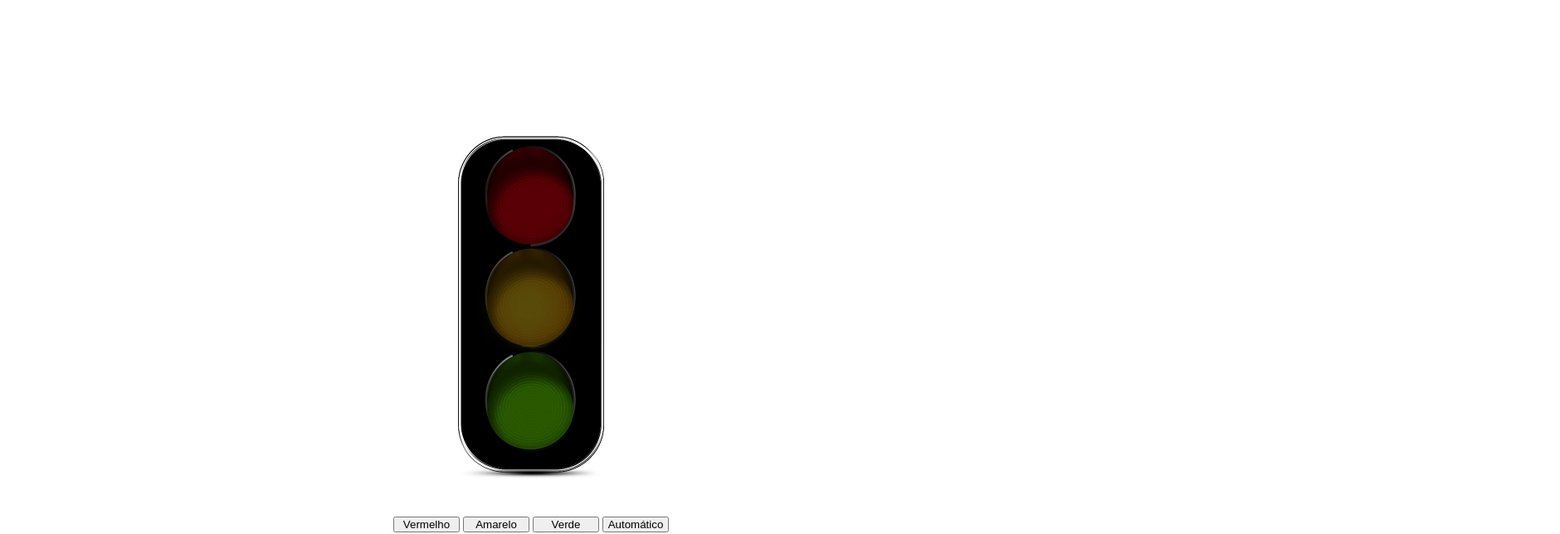
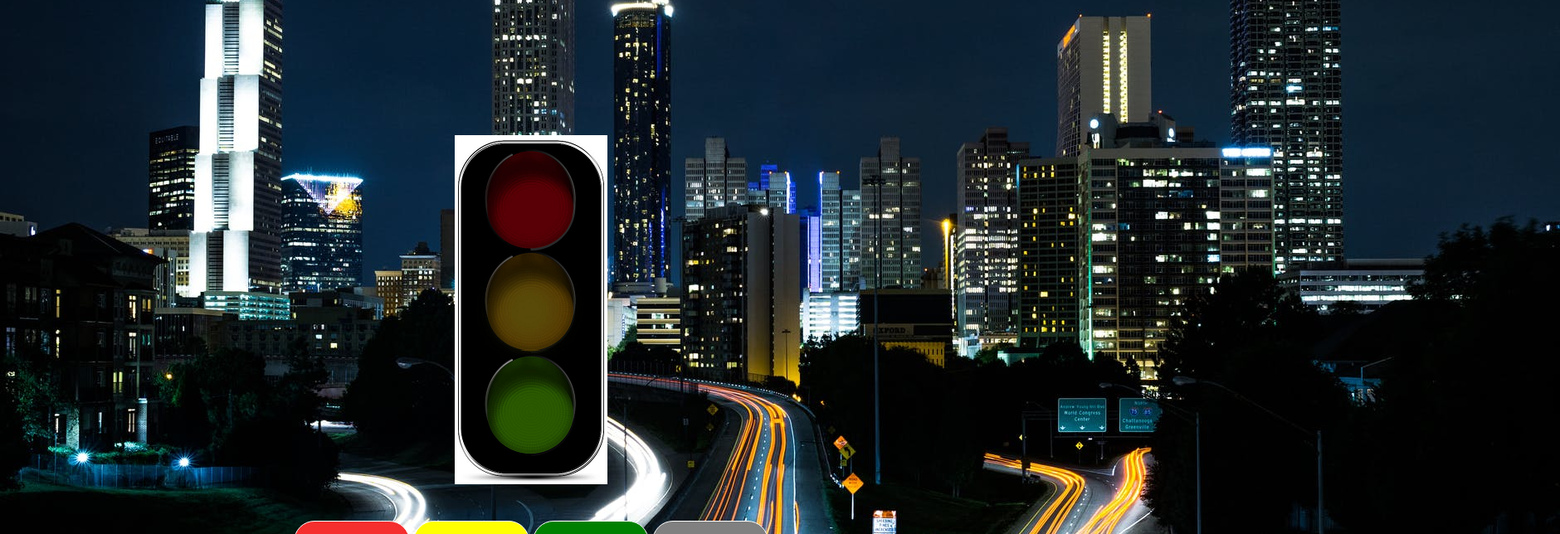
Before and after one commit to theusgit/semaforoJS, a plain HTML site: page index.html in a window 1280 px wide. Shown: the top 644 px of the page at 83% size, 1880 px wide, since content can reach past the window. Drawn offline with Linux system fonts and the light colour scheme.

Commit message:
melhorando front

```diff
--- a/index.html
+++ b/index.html
@@ -10,15 +10,17 @@
 
 <body>
     <main>
-
+        <div class="fundo">
+            <img src="./img/transito.jpeg" alt="Imagem de transito">
+        </div>
         <div>
             <img src="./img/desligado.png" alt="Imagem Semáforo desligado" id='img'>
         </div>
         <div id='buttons'>
-            <button id="red" class="button">Vermelho</button>
-            <button id="yellow" class="button">Amarelo</button>
-            <button id="green" class="button">Verde</button>
-            <button id="automatic" class="button">Automático</button>
+            <button id="red" class="btnRed">Vermelho</button>
+            <button id="yellow" class="btnyellow">Amarelo</button>
+            <button id="green" class="btngreen">Verde</button>
+            <button id="automatic" class="btnautomatic">Automático</button>
 
         </div>
 
--- a/semaforo.js
+++ b/semaforo.js
@@ -28,7 +28,7 @@ const turnON = {
     'red': () => img.src = './img/vermelho.png',
     'yellow': () => img.src = './img/amarelo.png',
     'green': () => img.src = './img/verde.png',
-    'automatic': () => intervalId = setInterval(changeColor, 2000)
+    'automatic': () => intervalId = setInterval(changeColor, 1000)
 }
 
 buttons.addEventListener('click', trafficLigth);
--- a/style.css
+++ b/style.css
@@ -1,16 +1,90 @@
-*{
+* {
     margin: 0;
     padding: 0;
     box-sizing: border-box;
 }
-main{
-    height: 100vh;
+
+main {
+    height: 50vh;
     display: flex;
     justify-content: center;
     align-items: center;
     flex-direction: column;
     gap: 5vh;
 }
-.button{
-    width: 80px;
+
+.fundo{
+    width: 100%;
+    height: 100%;
 }
+.btnRed {
+    background-color: #f52e2e;
+    border-radius: 200px;
+    border: 1px solid #ffffff;
+    display: inline-block;
+    color: #ffffff;
+    font-family: arial;
+    font-size: 15px;
+    font-weight: bold;
+    font-style: normal;
+    height: 50px;
+    width: 140px;
+    text-decoration: none;
+    text-align: center;
+    text-shadow: 1px 1px 0px #000000;
+    cursor: pointer;
+}
+
+.btngreen {
+    background-color: green;
+    border-radius: 200px;
+    border: 1px solid #ffffff;
+    display: inline-block;
+    color: #ffffff;
+    font-family: arial;
+    font-size: 15px;
+    font-weight: bold;
+    font-style: normal;
+    height: 50px;
+    width: 140px;
+    text-decoration: none;
+    text-align: center;
+    text-shadow: 1px 1px 0px #000000;
+    cursor: pointer;
+}
+
+.btnyellow {
+    background-color: yellow;
+    border-radius: 200px;
+    border: 1px solid #ffffff;
+    display: inline-block;
+    color: #ffffff;
+    font-family: arial;
+    font-size: 15px;
+    font-weight: bold;
+    font-style: normal;
+    height: 50px;
+    width: 140px;
+    text-decoration: none;
+    text-align: center;
+    text-shadow: 1px 1px 0px #000000;
+    cursor: pointer;
+}
+
+.btnautomatic {
+    background-color: gray;
+    border-radius: 200px;
+    border: 1px solid #ffffff;
+    display: inline-block;
+    color: #ffffff;
+    font-family: arial;
+    font-size: 15px;
+    font-weight: bold;
+    font-style: normal;
+    height: 50px;
+    width: 140px;
+    text-decoration: none;
+    text-align: center;
+    text-shadow: 1px 1px 0px #000000;
+    cursor: pointer;
+}
```
Also changed, not shown: img/transito.jpeg (added).
